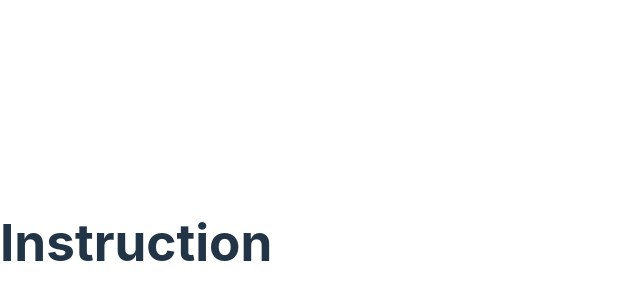
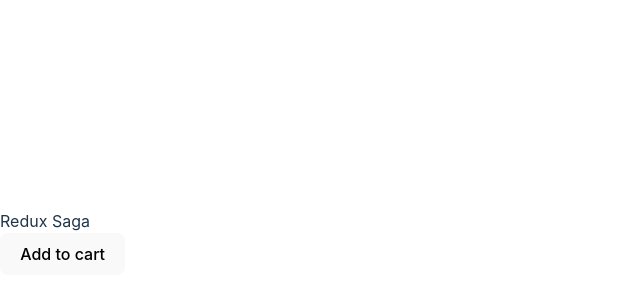
Before and after one commit to Peterzolo/Redux-saga, a React (Vite) app: page / in a window 1280 px wide. Shown: the part 158-458 px from the top of the page, without its empty margins (0-640 px from the left). Built offline with nearby package versions, Linux system fonts and the light colour scheme.

Commit message:
Action
Modified

```diff
--- a/src/App.jsx
+++ b/src/App.jsx
@@ -1,9 +1,22 @@
 import React from "react";
 import { addToCart } from "./redux/actions/action";
+import { useDispatch } from "react-redux";
+const App = () => {
+  const dispatch = useDispatch();
 
-const App = () => {
-  addToCart();
-  return <h1>Instruction</h1>;
+  const cartItem = {
+    itemName: "New Gucci Bag",
+    itemPrice: 5000,
+    discount: 600,
+    brand: "Gucci",
+  };
+
+  return (
+    <div>
+      <div className="title">Redux Saga</div>
+      <button onClick={() => dispatch(addToCart(cartItem))}>Add to cart</button>
+    </div>
+  );
 };
 
 export default App;
--- a/src/redux/actions/action.js
+++ b/src/redux/actions/action.js
@@ -1,3 +1,4 @@
-export const addToCart = () => {
-  console.log("action is called");
+export const addToCart = (data) => {
+  console.log("action is called", data);
+  return { type: "ADD_TO_CART" };
 };
```
